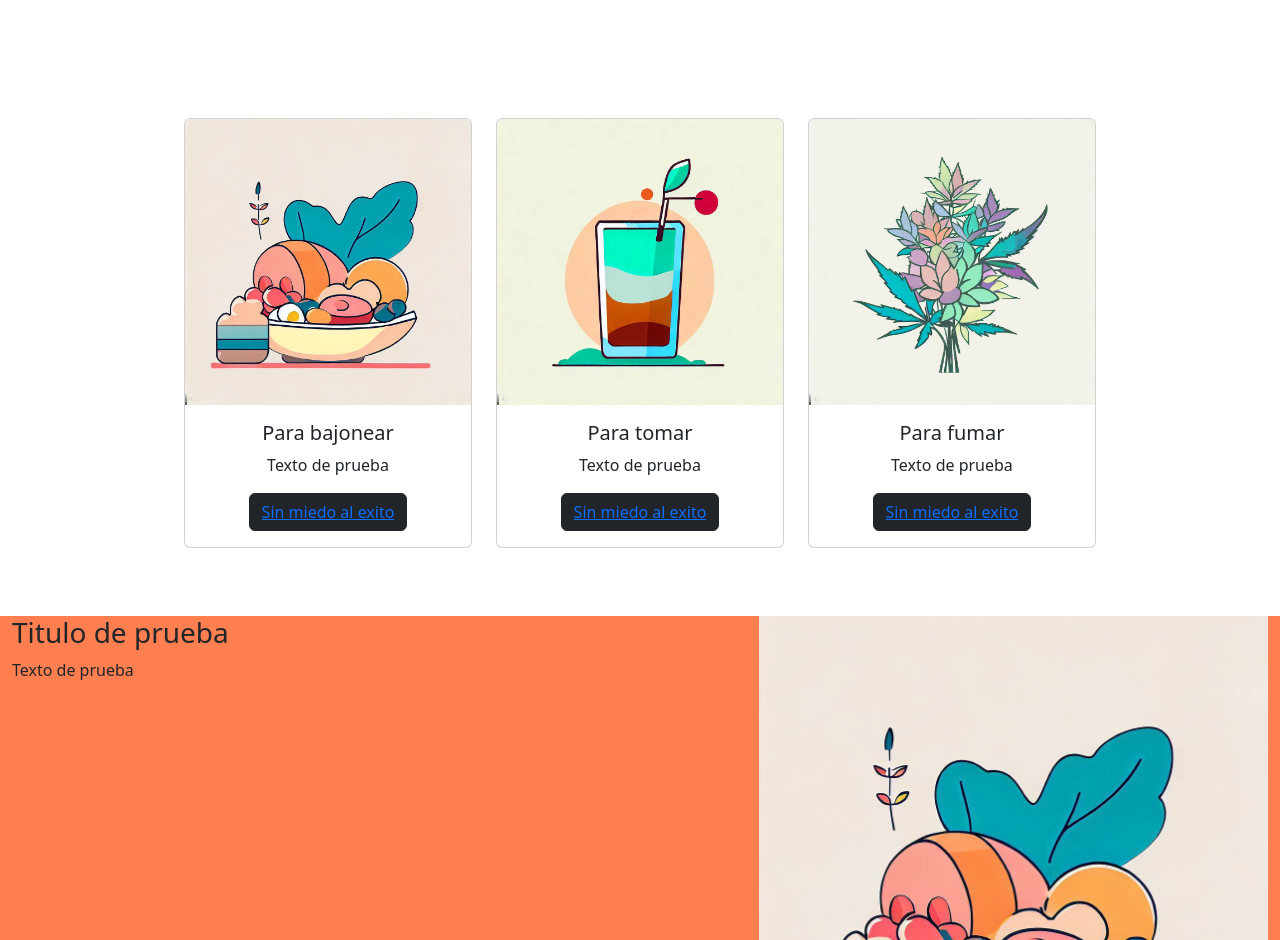
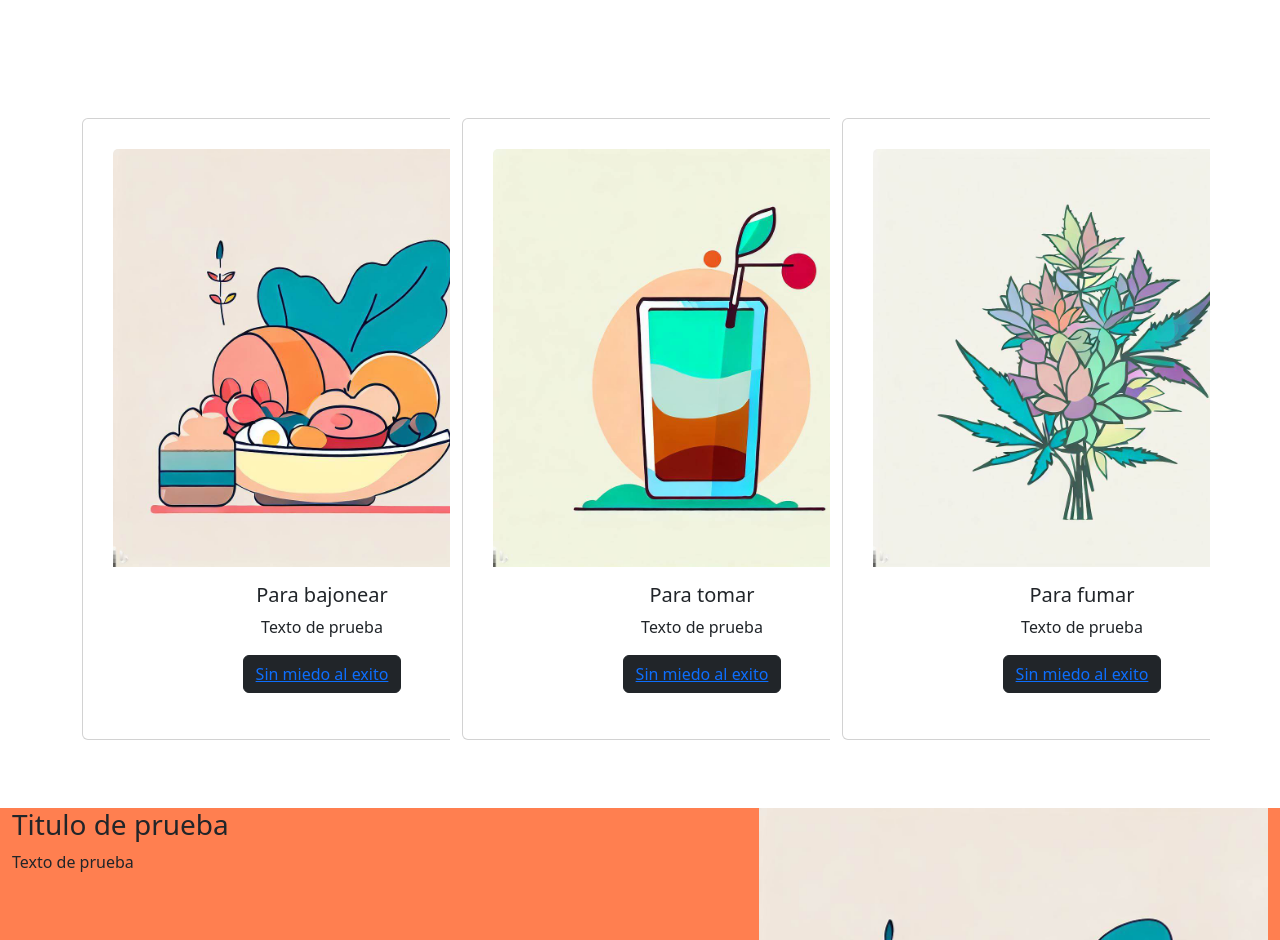
Before and after one commit to PatricioSirena/Proyecto3-RollinCode, a React (Vite) app: page / in a window 1280 px wide. Shown: the part 828-1768 px from the top of the page. Built offline with nearby package versions, Linux system fonts and the light colour scheme.

Commit message:
Update Carta.jsx
modifico detalles esteticos

```diff
--- a/src/components/Carta.jsx
+++ b/src/components/Carta.jsx
@@ -4,7 +4,7 @@ import PropTypes from 'prop-types'
 
 const Carta = ({ titulo, text, imgSource, url }) => {
     return (
-        <Card className= 'text-center' style={{ width: '18rem' }}>
+        <Card className= 'text-center' style={{ width: '30rem', padding: '30px',  }}>
             <Card.Img variant="top" src={imgSource? imgSource : 'La imagen es requerida'} />
             <Card.Body>
                 <Card.Title>{titulo ? titulo : 'Pone el titulo carnero astudo'}</Card.Title>
```
